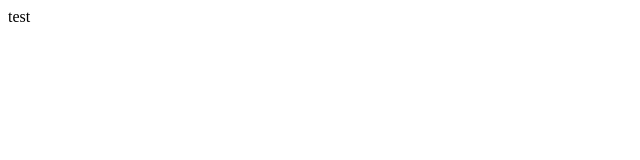
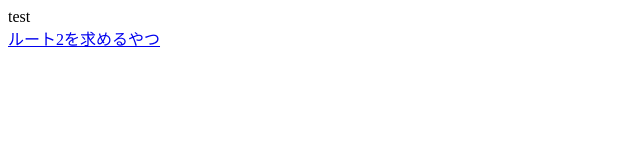
Before and after one commit to yy-mitsumura/yy-mitsumura.github.io, a plain HTML site: page index.html in a window 1280 px wide. Shown: the whole page, without its empty margins (0-640 px from the left). Drawn offline with Linux system fonts and the light colour scheme.

Commit message:
Update index.html

```diff
--- a/index.html
+++ b/index.html
@@ -6,6 +6,7 @@
     <title>index</title>
 </head>
 <body>
-test
+test<BR>
+<a href="root2">ルート2を求めるやつ</a>
 </body>
 </html>
```
